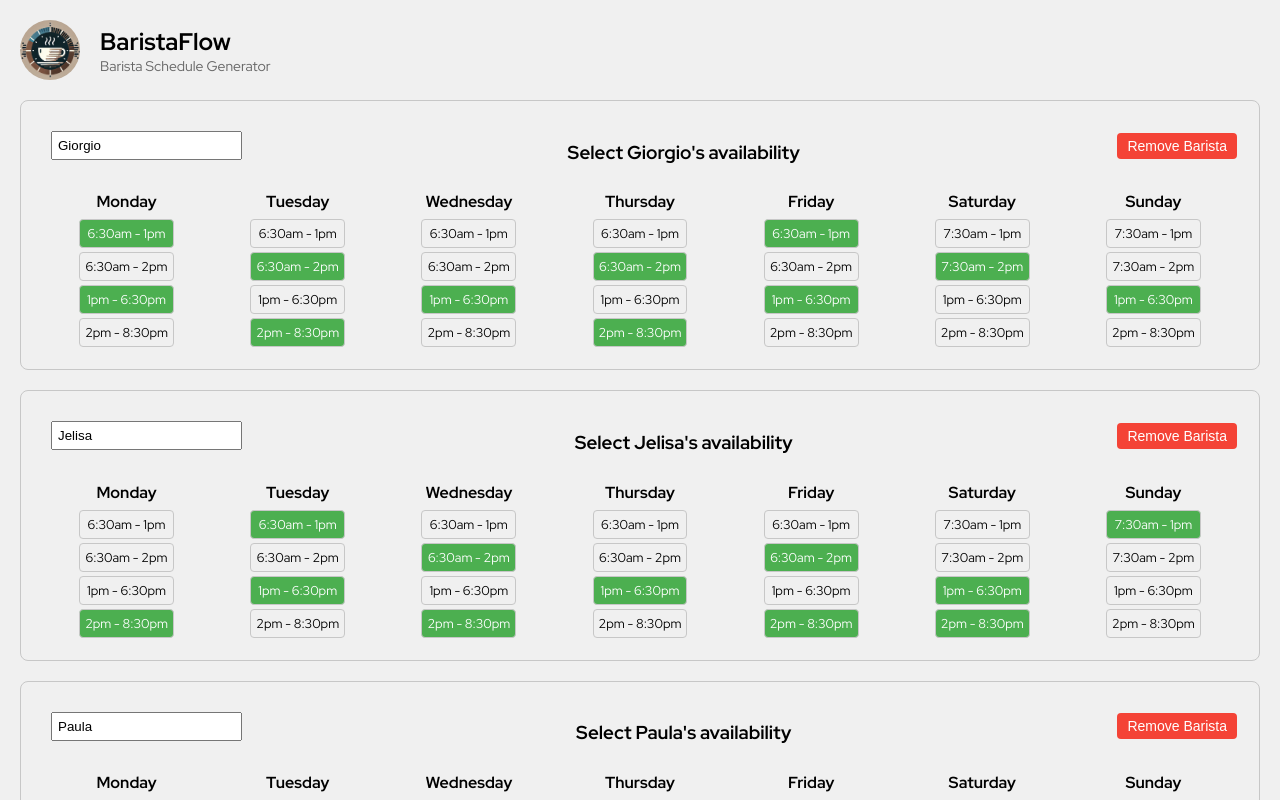
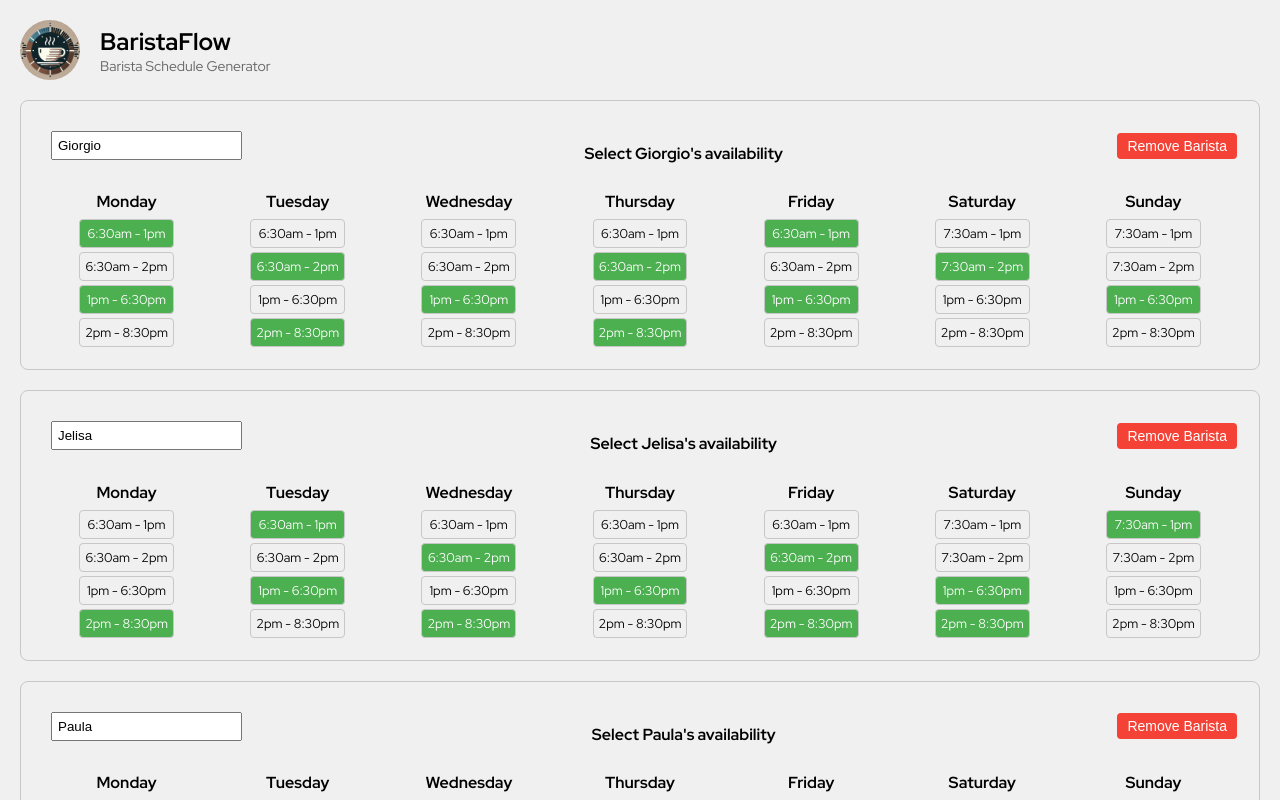
Before and after one commit to br1saturno/barista-schedule-generator, a React (Create React App) app: page / in a window 1280 px wide. Shown: the top 800 px of the page. Built offline with nearby package versions, Linux system fonts and the light colour scheme.

Commit message:
CSS adjustments

```diff
--- a/src/App.js
+++ b/src/App.js
@@ -188,7 +188,7 @@ function App() {
               onChange={(e) => updateBarista(index, 'name', e.target.value)}
               placeholder="Barista Name"
             />
-            <h3>Select {barista.name}'s availability</h3>
+            <h4>Select {barista.name}'s availability</h4>
             <button onClick={() => removeBarista(index)} className="remove-button">Remove Barista</button>
           </div>
           <div className="availability-grid">
```
